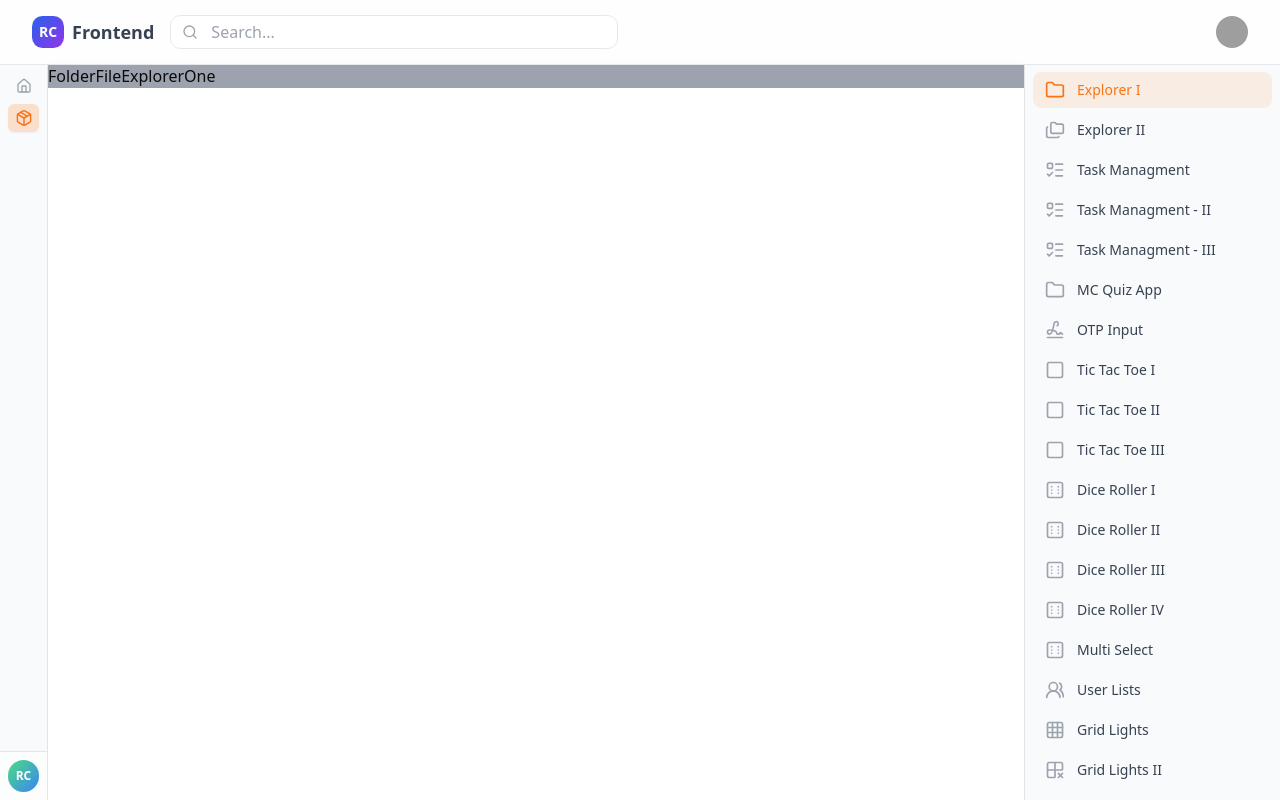
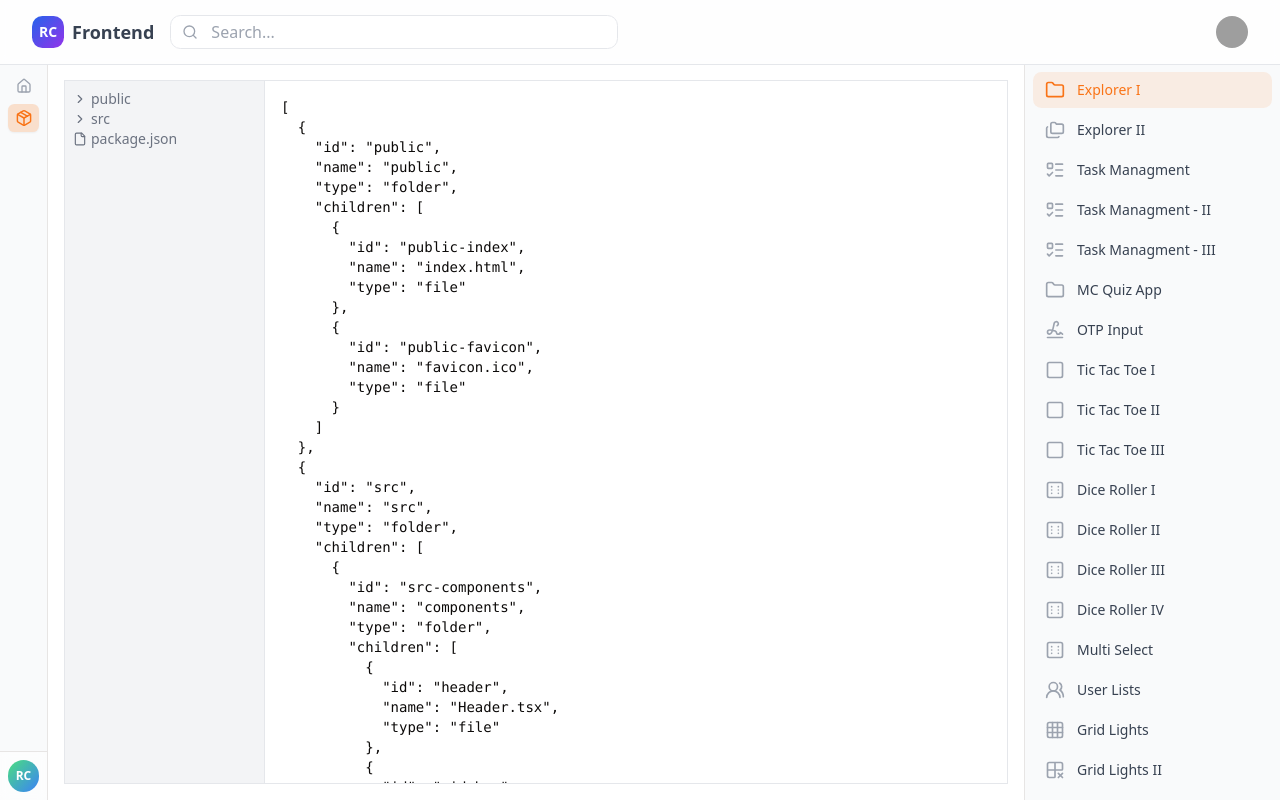
Before and after one commit to sachinrk04/UI-Problems-New, a React (Vite) app: page /ui-problems/explorer-one in a window 1280 px wide. Built offline with nearby package versions, Linux system fonts and the light colour scheme; grey boxes are pictures that could not be loaded.

Commit message:
add FileExplorer

```diff
--- /dev/null
+++ b/src/components/FolderFileExplorerOneComponents/FolderItem.tsx
@@ -0,0 +1,34 @@
+import { useState } from "react";
+import { ChevronDown, ChevronRight, FileIcon } from "lucide-react";
+
+const FolderItem = ({ items, depth = 0 }: { items: any; depth?: number }) => {
+  const [open, setOpen] = useState(false);
+
+  if (items.type === "file") {
+    return (
+      <div className={`flex items-center gap-1 ${depth > 0 && "pl-4"} cursor-pointer`}>
+        <FileIcon size={14} className="text-gray-500" />
+        <span className="text-sm text-gray-500">{items.name}</span>
+      </div>
+    );
+  }
+
+  return (
+    <div style={{ paddingLeft: `${depth * 14}px` }}>
+      <div className="flex items-center gap-1 cursor-pointer" onClick={() => setOpen(!open)}>
+        {open ? (
+          <ChevronDown size={14} className="text-gray-500" />
+        ) : (
+          <ChevronRight size={14} className="text-gray-500" />
+        )}
+        <span className="text-sm text-gray-500">{items.name}</span>
+      </div>
+      {open &&
+        items?.children?.map((child: any) => (
+          <FolderItem key={child.id} items={child} depth={depth + 1} />
+        ))}
+    </div>
+  );
+};
+
+export default FolderItem;
--- a/src/pages/UIProblems/FolderFileExplorerOne.tsx
+++ b/src/pages/UIProblems/FolderFileExplorerOne.tsx
@@ -1,10 +1,58 @@
+import FolderItem from "@/components/FolderFileExplorerOneComponents/FolderItem";
+
+const structures = [
+  {
+    id: "public",
+    name: "public",
+    type: "folder",
+    children: [
+      { id: "public-index", name: "index.html", type: "file" },
+      { id: "public-favicon", name: "favicon.ico", type: "file" },
+    ],
+  },
+  {
+    id: "src",
+    name: "src",
+    type: "folder",
+    children: [
+      {
+        id: "src-components",
+        name: "components",
+        type: "folder",
+        children: [
+          { id: "header", name: "Header.tsx", type: "file" },
+          { id: "sidebar", name: "Sidebar.tsx", type: "file" },
+        ],
+      },
+      { id: "app", name: "App.tsx", type: "file" },
+    ],
+  },
+  {
+    id: "package-json",
+    name: "package.json",
+    type: "file",
+  },
+];
 
 const FolderFileExplorerOne = () => {
   return (
-    <div className="bg-gray-400">
-      FolderFileExplorerOne
+    <div className="h-full p-4">
+      <div className="flex h-full bg-gray-100 border border-gray-200">
+        <div className="p-2 border-r border-gray-200 min-w-[200px] overflow-auto">
+          {structures.map((stucture) => (
+            <FolderItem key={stucture.id} items={stucture} />
+          ))}
+        </div>
+        <div className="w-full p-4 overflow-auto bg-white">
+          <pre className="text-sm">
+            <code className="font-mono">
+              {JSON.stringify(structures, null, 2)}
+            </code>
+          </pre>
+        </div>
+      </div>
     </div>
   );
-}
+};
 
 export default FolderFileExplorerOne;
--- a/src/pages/UIProblems/FolderFileExplorerTwo.tsx
+++ b/src/pages/UIProblems/FolderFileExplorerTwo.tsx
@@ -1,6 +1,5 @@
 import { useState } from "react";
 import {
-  Folder,
   File,
   ChevronRight,
   ChevronDown,
@@ -153,9 +152,7 @@ const FolderFileExplorerTwo = () => {
             </button>
           )}
 
-          {item.type === "folder" ? (
-            <Folder size={14} className="mr-1 text-blue-500" />
-          ) : (
+          {item.type === "file" && (
             <File size={14} className="mr-1 text-gray-500" />
           )}
 
@@ -198,14 +195,14 @@ const FolderFileExplorerTwo = () => {
               <>
                 <span
                   className="p-1 cursor-pointer"
-                  title="Add File"
+                  title="New File"
                   onClick={() => addItem(item.id, "file")}
                 >
                   <FilePlusIcon size={12} />
                 </span>
                 <span
                   className="p-1 cursor-pointer"
-                  title="Add Folder"
+                  title="New Folder"
                   onClick={() => addItem(item.id, "folder")}
                 >
                   <FolderPlusIcon size={12} />
@@ -245,9 +242,12 @@ const FolderFileExplorerTwo = () => {
     <div className="h-full p-4">
       <ResizablePanelGroup
         direction="horizontal"
-      className="flex h-full border border-gray-200 rounded-md"
+        className="flex h-full border border-gray-200"
       >
-      <ResizablePanel defaultSize={25} className="min-w-[200px] overflow-auto">
+        <ResizablePanel
+          defaultSize={25}
+          className="min-w-[200px] overflow-auto"
+        >
           <div className="flex flex-col h-full p-4 bg-gray-50">
             <div className="flex items-center justify-between h-3 mb-2">
               <h1 className="text-sm font-medium uppercase">
@@ -259,7 +259,7 @@ const FolderFileExplorerTwo = () => {
                   size="sm"
                   className="p-1"
                   onClick={() => addItem(null, "file")}
-                title="Add File"
+                  title="New File..."
                 >
                   <FilePlusIcon size={12} />
                 </Button>
@@ -268,22 +268,26 @@ const FolderFileExplorerTwo = () => {
                   size="sm"
                   className="p-1"
                   onClick={() => addItem(null, "folder")}
-                title="Add Folder"
+                  title="New Folder..."
                 >
                   <FolderPlusIcon size={12} />
                 </Button>
               </div>
             </div>
 
-          <div className="flex flex-col gap-y-1">
+            <div className="flex flex-col overflow-auto gap-y-1">
               {structure.children.map((item) => renderItem(item))}
             </div>
           </div>
         </ResizablePanel>
         <ResizableHandle className="h-full bg-gray-200" />
-      <ResizablePanel defaultSize={75}>
-        <div className="flex-1 h-full p-4 bg-gray-50">
-          <h1>Content</h1>
+        <ResizablePanel defaultSize={75} className="overflow-auto">
+          <div className="w-full h-full p-4 overflow-auto bg-white">
+            <pre className="text-sm">
+              <code className="font-mono">
+                {JSON.stringify(structure, null, 2)}
+              </code>
+            </pre>
           </div>
         </ResizablePanel>
       </ResizablePanelGroup>
```
Lines whose indentation alone changed are shown as unchanged.
